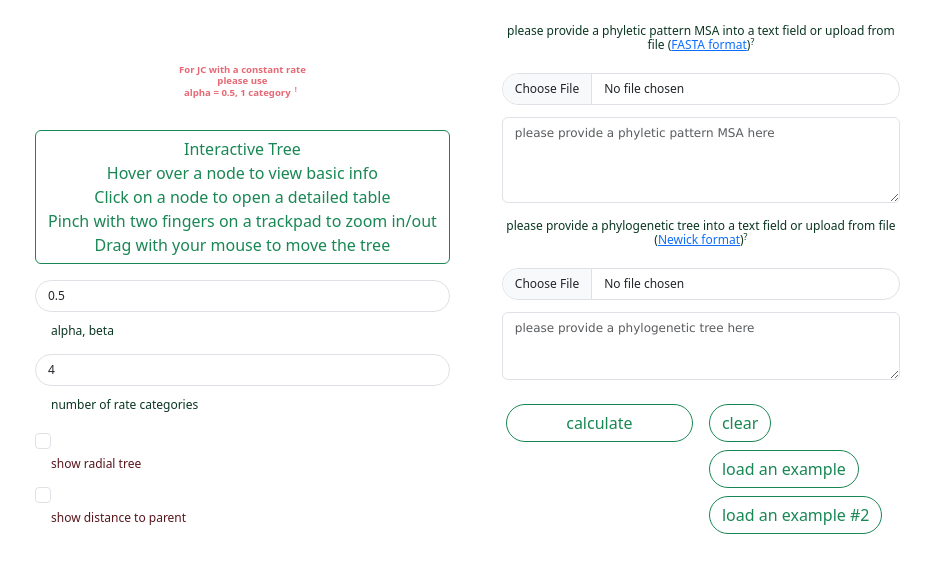
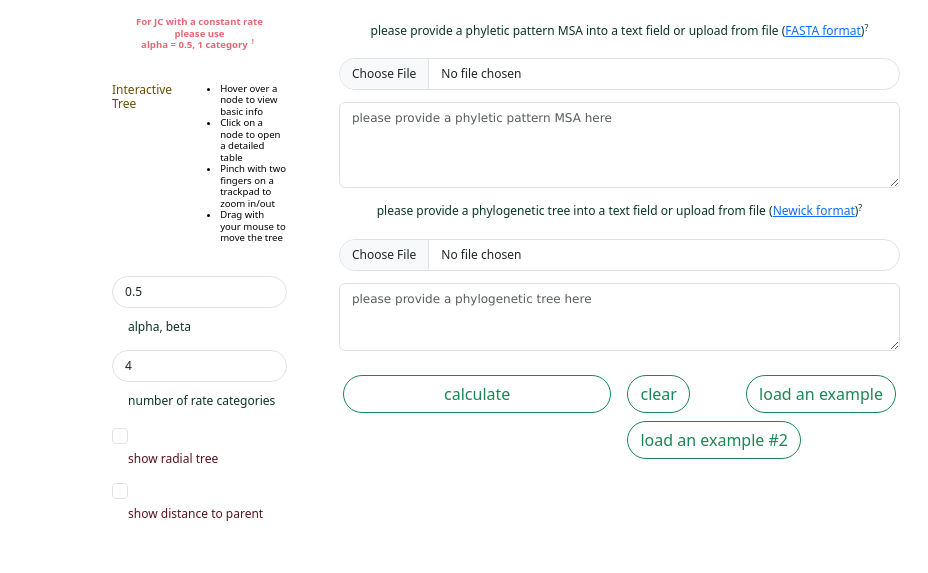
Before and after one commit to junior-iv/gloome, a Flask app: page / in a window 1280 px wide. Shown: the part 92-665 px from the top of the page, without its empty margins (352-1280 px from the left). Run offline with Flask 3, Linux system fonts and the light colour scheme; parts of the project's set-up code (start-up, migrations or seed data) failed here and were passed over.

Commit message:
5.25.25o

```diff
--- a/app/templates/index.html
+++ b/app/templates/index.html
@@ -20,7 +20,7 @@
 {{ super() }}
 <div class="gap-2 d-flex flex-column justify-content-start h-100 w-100 text-center">
     <div class="gap-2 d-flex flex-row justify-content-start h-50 w-100 text-center">
-        <div class="d-flex gap-2 flex-row text-start w-40 justify-content-start mx-3 mt-4">
+        <div class="d-flex gap-2 flex-row text-start w-35 justify-content-start mx-3 mt-4">
             <script src="https://d3js.org/d3.v7.js"></script>
 {#            <script src="https://d3js.org/d3.v4.js"></script>#}
             <div id="result" class="container gap-2 d-flex w-100">
@@ -30,14 +30,16 @@
                 <div id="tooltip" class="text-justify font-verdana"></div>
             </div>
         </div>
-        <div class="d-flex gap-2 flex-column text-end w-10 justify-content-end m-3">
+        <div class="d-flex gap-2 flex-column text-end w-15 justify-content-end m-3">
             <label for="treeHelp" class="fw-bold h8 text-center text-opacity-75 text-danger mb-4">For JC with a constant rate <br> please use <br> <b>alpha = 0.5, 1 category<sup class="mx-1">&excl;</sup></b></label>
-            <div id="treeHelp" class="d-flex gap-2 btn btn-outline-success rounded-2 h8">
-                Interactive Tree<br>
-                Hover over a node to view basic info<br>
-                Click on a node to open a detailed table<br>
-                Pinch with two fingers on a trackpad to zoom in/out<br>
-                Drag with your mouse to move the tree<br>
+            <div id="treeHelp" class="d-flex gap-2 text-start table-light rounded-3 h8">
+                <span class="h7 text-warning-emphasis">Interactive Tree</span><br>
+                <ul>
+                <li>Hover over a node to view basic info</li>
+                <li>Click on a node to open a detailed table</li>
+                <li>Pinch with two fingers on a trackpad to zoom in/out</li>
+                <li>Drag with your mouse to move the tree</li>
+                </ul>
             </div>
             <input value="{{alpha}}" id="alpha" name="alpha" type="number"
                    min="0.01" max="100000" step="0.01" class="form-control rounded-pill"/>
```
